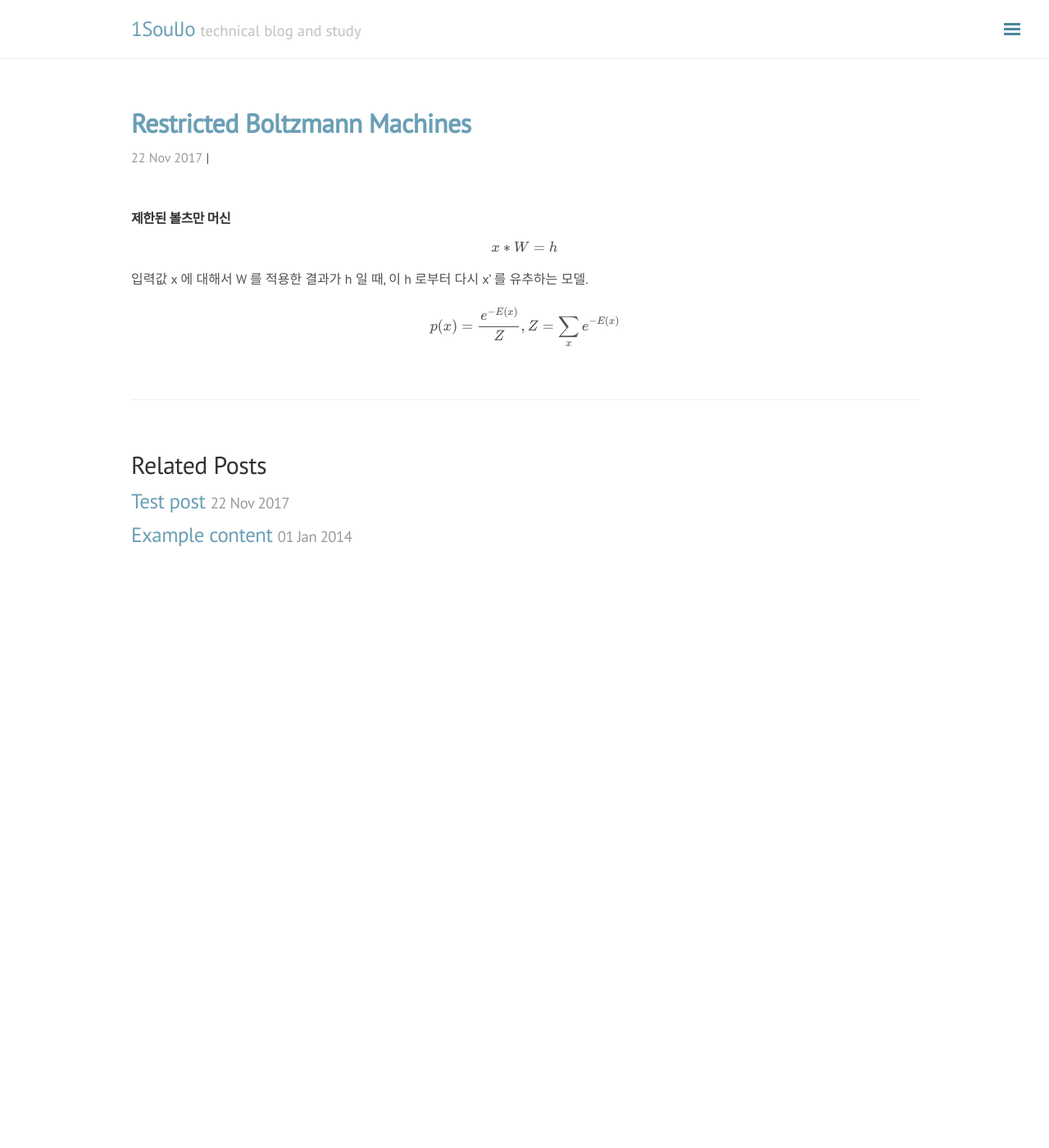
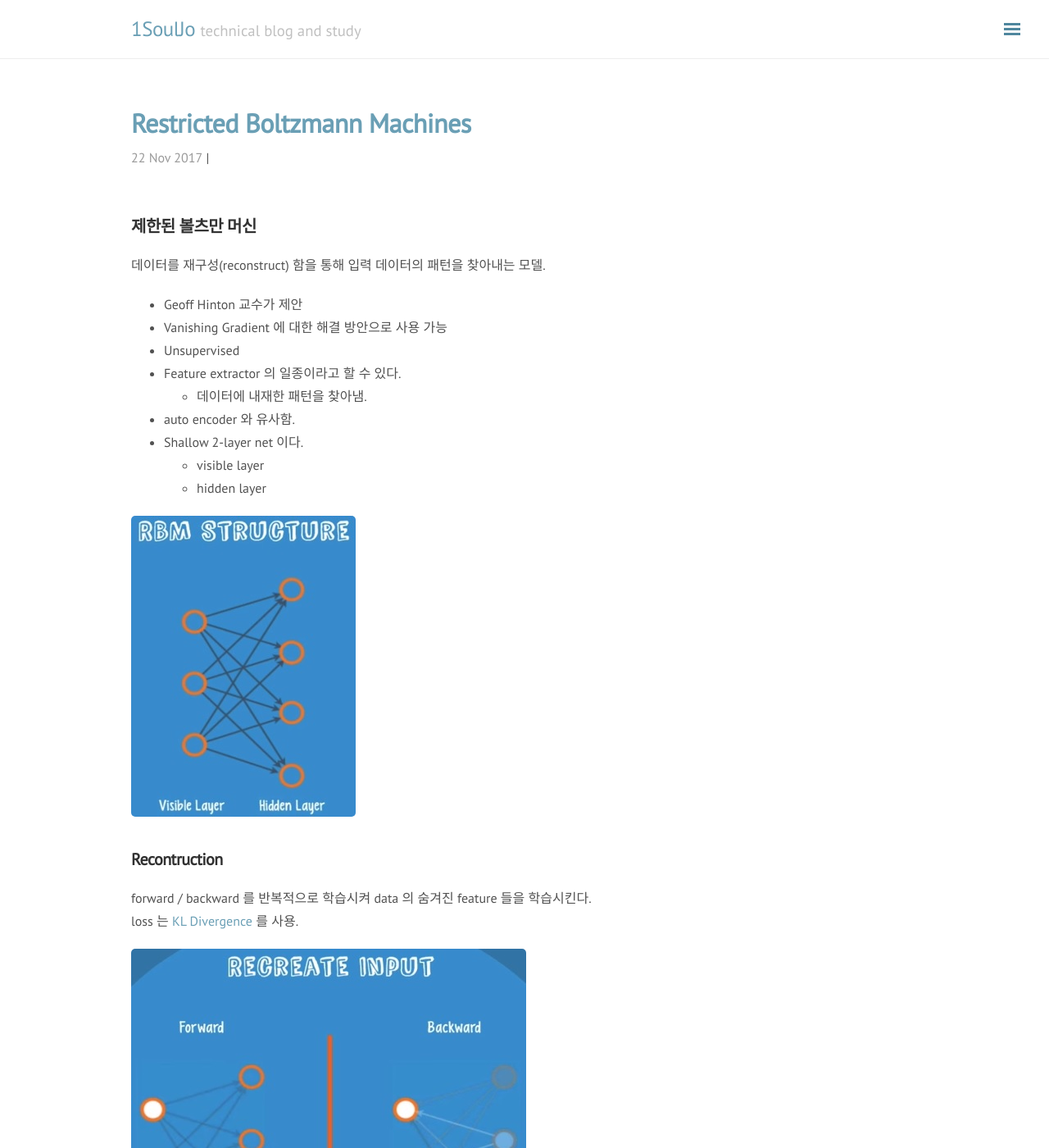
Before and after one commit to 1SoulJo/1souljo.github.io, a Jekyll site: the page built from _posts/2017-11-22-rectricted-boltzmann-machine.md, in a window 1280 px wide and 1400 px high. Shown: the whole window at 82% size. Built offline with Jekyll 4.4.1, drawn with Linux system fonts in a browser that asks for light colours; nearby versions of some CDN libraries; formulas are drawn with MathJax 3.

Commit message:
bolztmann
Signed-off-by: hansol.jo <hansol.jo@samsung.com>

```diff
--- a/_posts/2017-11-22-rectricted-boltzmann-machine.md
+++ b/_posts/2017-11-22-rectricted-boltzmann-machine.md
@@ -2,14 +2,28 @@
 layout: post
 title: Restricted Boltzmann Machines
 ---
-##### 제한된 볼츠만 머신
+## 제한된 볼츠만 머신
 
-$$
-  x * W = h
-$$
+데이터를 재구성(reconstruct) 함을 통해 입력 데이터의 패턴을 찾아내는 모델.
 
-입력값 x 에 대해서 W 를 적용한 결과가 h 일 때, 이 h 로부터 다시 x' 를 유추하는 모델.
++ Geoff Hinton 교수가 제안
++ Vanishing Gradient 에 대한 해결 방안으로 사용 가능
++ Unsupervised
++ Feature extractor 의 일종이라고 할 수 있다.
+  + 데이터에 내재한 패턴을 찾아냄.
++ auto encoder 와 유사함.
++ Shallow 2-layer net 이다.
+  + visible layer
+  + hidden layer
 
-$$
-p(x) = \frac{e^{-E(x)}}{Z} , Z = \sum_x{e^{-E(x)}}
-$$
+!["RBM"](/public/img/RBM_1.jpg)
+
+
+## Recontruction
+
+forward / backward 를 반복적으로 학습시켜 data 의 숨겨진 feature 들을 학습시킨다.
+loss 는 [KL Divergence]{:target="_blank"} 를 사용.
+
+!["RBM"](/public/img/RBM_2.jpg)
+
+[KL Divergence]: https://ko.wikipedia.org/wiki/%EC%BF%A8%EB%B0%B1-%EB%9D%BC%EC%9D%B4%EB%B8%94%EB%9F%AC_%EB%B0%9C%EC%82%B0
--- a/_scss/component/_post.scss
+++ b/_scss/component/_post.scss
@@ -44,9 +44,12 @@
   }
 }
 
-
 .MathJax_SVG_Display {
   text-align: left !important;
+}
+
+ul ul, ol ol, ul ol, ol ul {
+  margin-bottom: 0;
 }
 
 /* Related posts */
```
Also changed, not shown: public/img/RBM_1.jpg (added), public/img/RBM_2.jpg (added), 7 other files.
